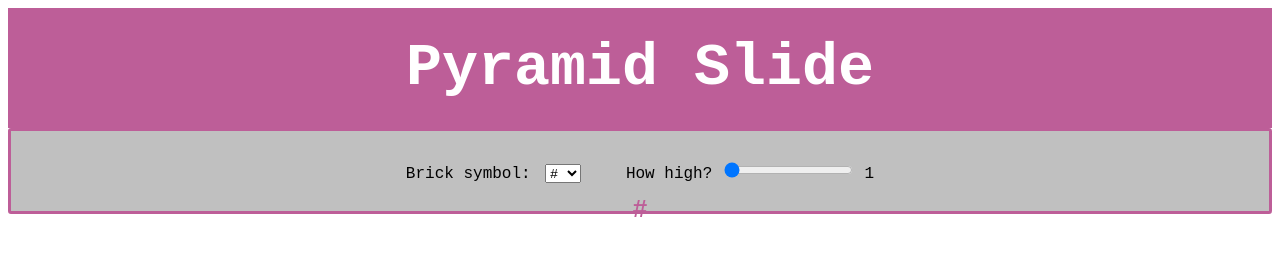
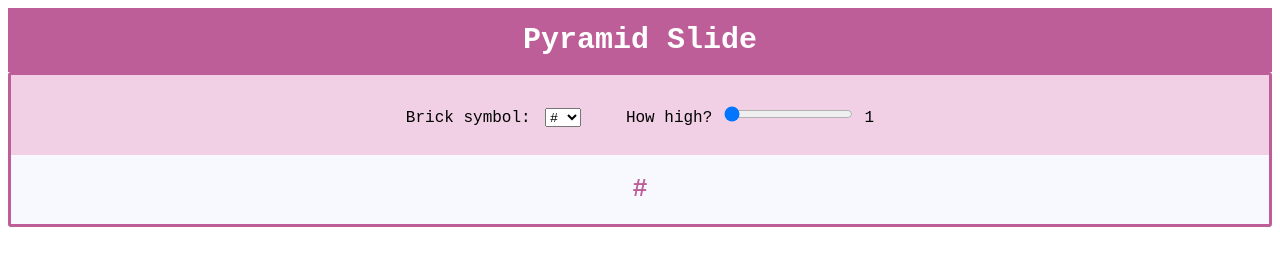
Before and after one commit to AdelFattakhova/pyramid-slide, a plain HTML site: page index.html in a window 1280 px wide. Drawn offline with Linux system fonts and the light colour scheme.

Commit message:
refactor styles

```diff
--- a/mario.css
+++ b/mario.css
@@ -4,19 +4,20 @@ body {
 
 .header {
   height: 4em;
-  font-size: 30px;
-  font-weight: bold;
   background-color: rgb(189, 94, 152);
   display: flex;
   align-items: center;
 }
 
-h1, p {
+p {
   margin: 0 auto;
 }
 
 .title {
+  margin: 0 auto;
   color: #fff;
+  font-size: 30px;
+  font-weight: bold;
 }
 
 .settings {
@@ -24,7 +25,7 @@ h1, p {
   height: 5em;
   display: flex;
   align-items: center;
-  background-color: silver;
+  background-color: #f1d0e6;
   background-size: cover;
 }
 
@@ -42,14 +43,14 @@ select {
   border-style: solid;
   border-radius: 3px;
   border-color: rgb(189, 94, 152);
-  background-color: #f1d0e6;
+  background-color: ghostwhite;
   background-size: cover;
 }
 
 #pyramid {
   height: auto;
+  padding: 20px;
   font-size: 25px;
   font-weight: bold;
   color: rgb(189, 94, 152);
-  line-height: 0;
 }
```
